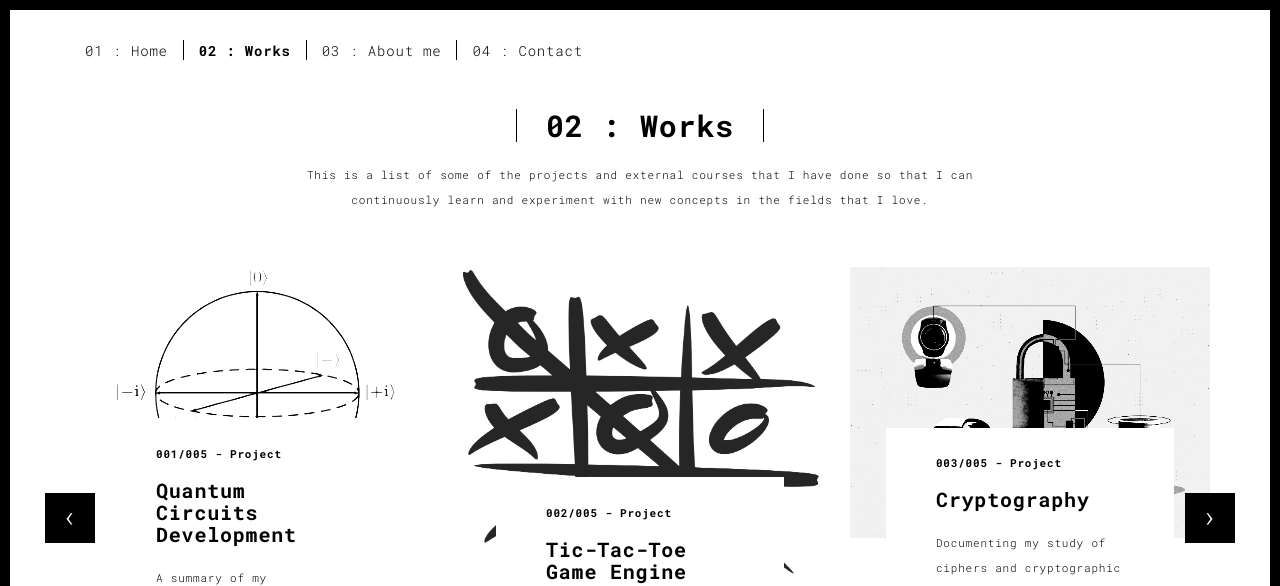
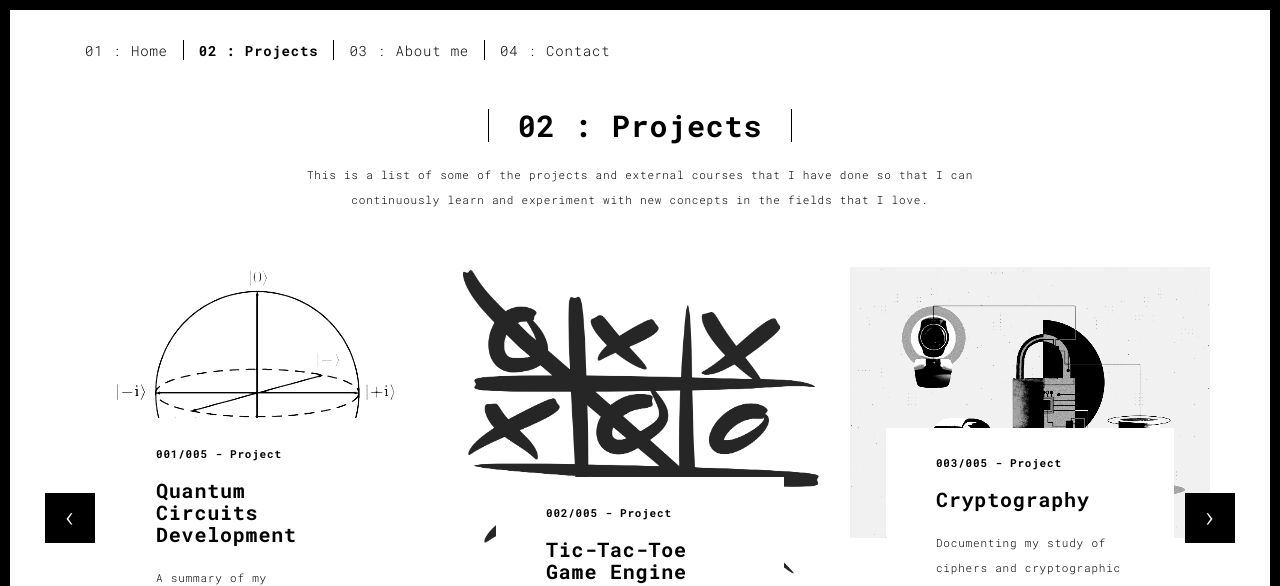
Before and after one commit to kj3moraes/PersonalWebsite, a Flask app: page /works.html in a window 1280 px wide. Shown: the top 586 px of the page. Run offline with Flask 2, Linux system fonts and the light colour scheme; some libraries are stand-ins or nearby versions.

Commit message:
changed works to projects

```diff
--- a/app/templates/about.html
+++ b/app/templates/about.html
@@ -38,7 +38,7 @@
       <div class="collapse navbar-collapse" id="navbar-collapse">
         <ul class="nav navbar-nav ">
           <li><a href="./index.html" title="">01 : Home</a></li>
-          <li><a href="./works.html" title="">02 : Works</a></li>
+          <li><a href="./works.html" title="">02 : Projects</a></li>
           <li><a href="./about.html" title="">03 : About me</a></li>
           <li><a href="./contact.html" title="">04 : Contact</a></li>
         </ul>
--- a/app/templates/contact.html
+++ b/app/templates/contact.html
@@ -38,7 +38,7 @@
       <div class="collapse navbar-collapse" id="navbar-collapse">
         <ul class="nav navbar-nav ">
           <li><a href="./index.html" title="">01 : Home</a></li>
-          <li><a href="./works.html" title="">02 : Works</a></li>
+          <li><a href="./works.html" title="">02 : Projects</a></li>
           <li><a href="./about.html" title="">03 : About me</a></li>
           <li><a href="./contact.html" title="">04 : Contact</a></li>
         </ul>
--- a/app/templates/index.html
+++ b/app/templates/index.html
@@ -38,7 +38,7 @@
       <div class="collapse navbar-collapse" id="navbar-collapse">
         <ul class="nav navbar-nav ">
           <li><a href="./index.html" title="">01 : Home</a></li>
-          <li><a href="./works.html" title="">02 : Works</a></li>
+          <li><a href="./works.html" title="">02 : Projects</a></li>
           <li><a href="./about.html" title="">03 : About me</a></li>
           <li><a href="./contact.html" title="">04 : Contact</a></li>
         </ul>
--- a/app/templates/thanks.html
+++ b/app/templates/thanks.html
@@ -38,7 +38,7 @@
       <div class="collapse navbar-collapse" id="navbar-collapse">
         <ul class="nav navbar-nav ">
           <li><a href="./index.html" title="">01 : Home</a></li>
-          <li><a href="./works.html" title="">02 : Works</a></li>
+          <li><a href="./works.html" title="">02 : Projects</a></li>
           <li><a href="./about.html" title="">03 : About me</a></li>
           <li><a href="./contact.html" title="">04 : Contact</a></li>
         </ul>
--- a/app/templates/work.html
+++ b/app/templates/work.html
@@ -38,7 +38,7 @@
       <div class="collapse navbar-collapse" id="navbar-collapse">
         <ul class="nav navbar-nav ">
           <li><a href="./index.html" title="">01 : Home</a></li>
-          <li><a href="./works.html" title="">02 : Works</a></li>
+          <li><a href="./works.html" title="">02 : Projects</a></li>
           <li><a href="./about.html" title="">03 : About me</a></li>
           <li><a href="./contact.html" title="">04 : Contact</a></li>
         </ul>
--- a/app/templates/work2.html
+++ b/app/templates/work2.html
@@ -38,7 +38,7 @@
       <div class="collapse navbar-collapse" id="navbar-collapse">
         <ul class="nav navbar-nav ">
           <li><a href="./index.html" title="">01 : Home</a></li>
-          <li><a href="./works.html" title="">02 : Works</a></li>
+          <li><a href="./works.html" title="">02 : Projects</a></li>
           <li><a href="./about.html" title="">03 : About me</a></li>
           <li><a href="./contact.html" title="">04 : Contact</a></li>
         </ul>
--- a/app/templates/work3.html
+++ b/app/templates/work3.html
@@ -38,7 +38,7 @@
       <div class="collapse navbar-collapse" id="navbar-collapse">
         <ul class="nav navbar-nav ">
           <li><a href="./index.html" title="">01 : Home</a></li>
-          <li><a href="./works.html" title="">02 : Works</a></li>
+          <li><a href="./works.html" title="">02 : Projects</a></li>
           <li><a href="./about.html" title="">03 : About me</a></li>
           <li><a href="./contact.html" title="">04 : Contact</a></li>
         </ul>
--- a/app/templates/work4.html
+++ b/app/templates/work4.html
@@ -38,7 +38,7 @@
       <div class="collapse navbar-collapse" id="navbar-collapse">
         <ul class="nav navbar-nav ">
           <li><a href="./index.html" title="">01 : Home</a></li>
-          <li><a href="./works.html" title="">02 : Works</a></li>
+          <li><a href="./works.html" title="">02 : Projects</a></li>
           <li><a href="./about.html" title="">03 : About me</a></li>
           <li><a href="./contact.html" title="">04 : Contact</a></li>
         </ul>
--- a/app/templates/work5.html
+++ b/app/templates/work5.html
@@ -38,7 +38,7 @@
       <div class="collapse navbar-collapse" id="navbar-collapse">
         <ul class="nav navbar-nav ">
           <li><a href="./index.html" title="">01 : Home</a></li>
-          <li><a href="./works.html" title="">02 : Works</a></li>
+          <li><a href="./works.html" title="">02 : Projects</a></li>
           <li><a href="./about.html" title="">03 : About me</a></li>
           <li><a href="./contact.html" title="">04 : Contact</a></li>
         </ul>
--- a/app/templates/works.html
+++ b/app/templates/works.html
@@ -38,7 +38,7 @@
       <div class="collapse navbar-collapse" id="navbar-collapse">
         <ul class="nav navbar-nav ">
           <li><a href="./index.html" title="">01 : Home</a></li>
-          <li><a href="./works.html" title="">02 : Works</a></li>
+          <li><a href="./works.html" title="">02 : Projects</a></li>
           <li><a href="./about.html" title="">03 : About me</a></li>
           <li><a href="./contact.html" title="">04 : Contact</a></li>
         </ul>
@@ -55,7 +55,7 @@
 
       <div class="col-sm-8 col-sm-offset-2 section-container-spacer">
         <div class="text-center">
-          <h1 class="h2">02 : Works</h1>
+          <h1 class="h2">02 : Projects</h1>
           <p>This is a list of some of the projects and external courses that I have done so that I can continuously learn and
               experiment with new concepts in the fields that I love.  </p>
         </div>
```
